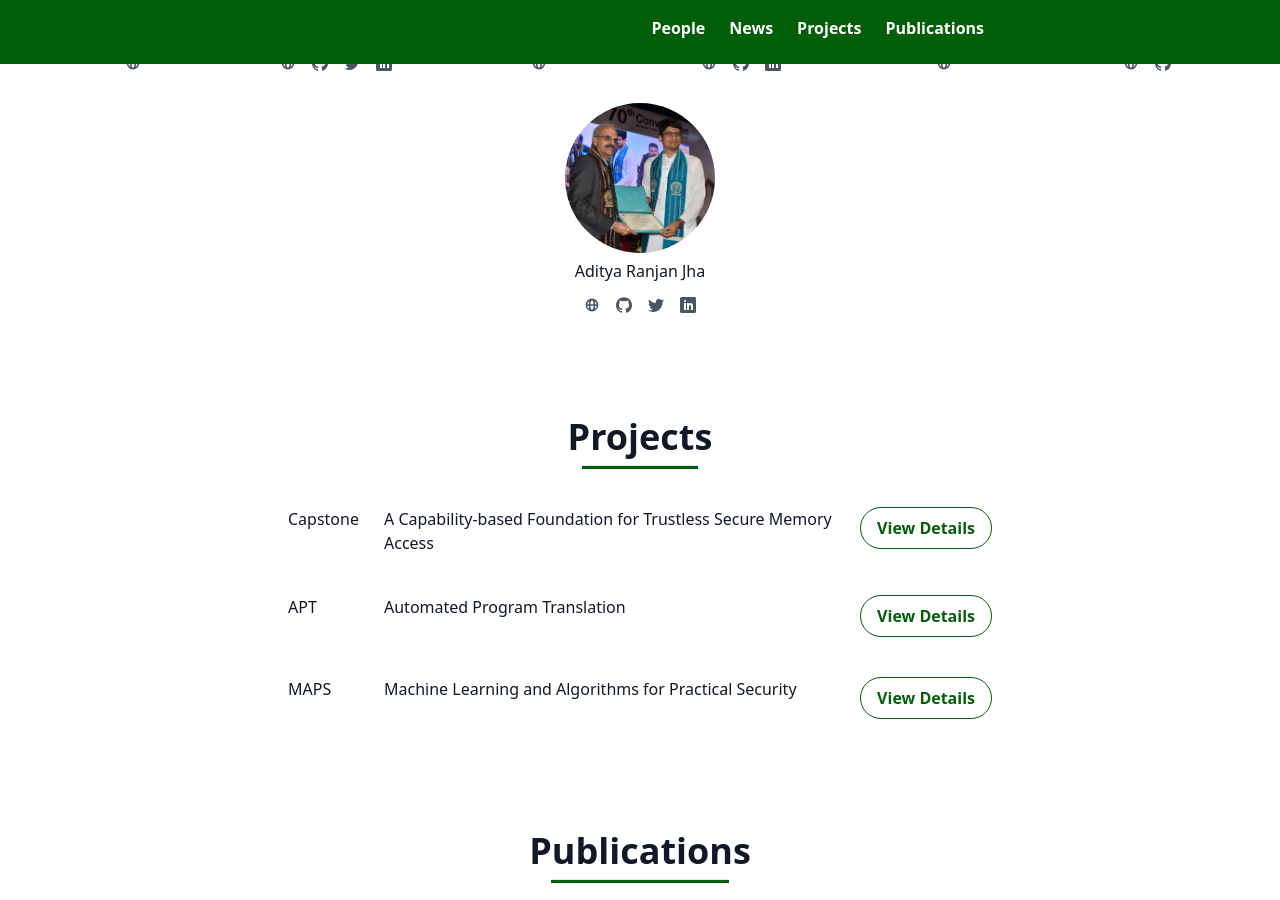
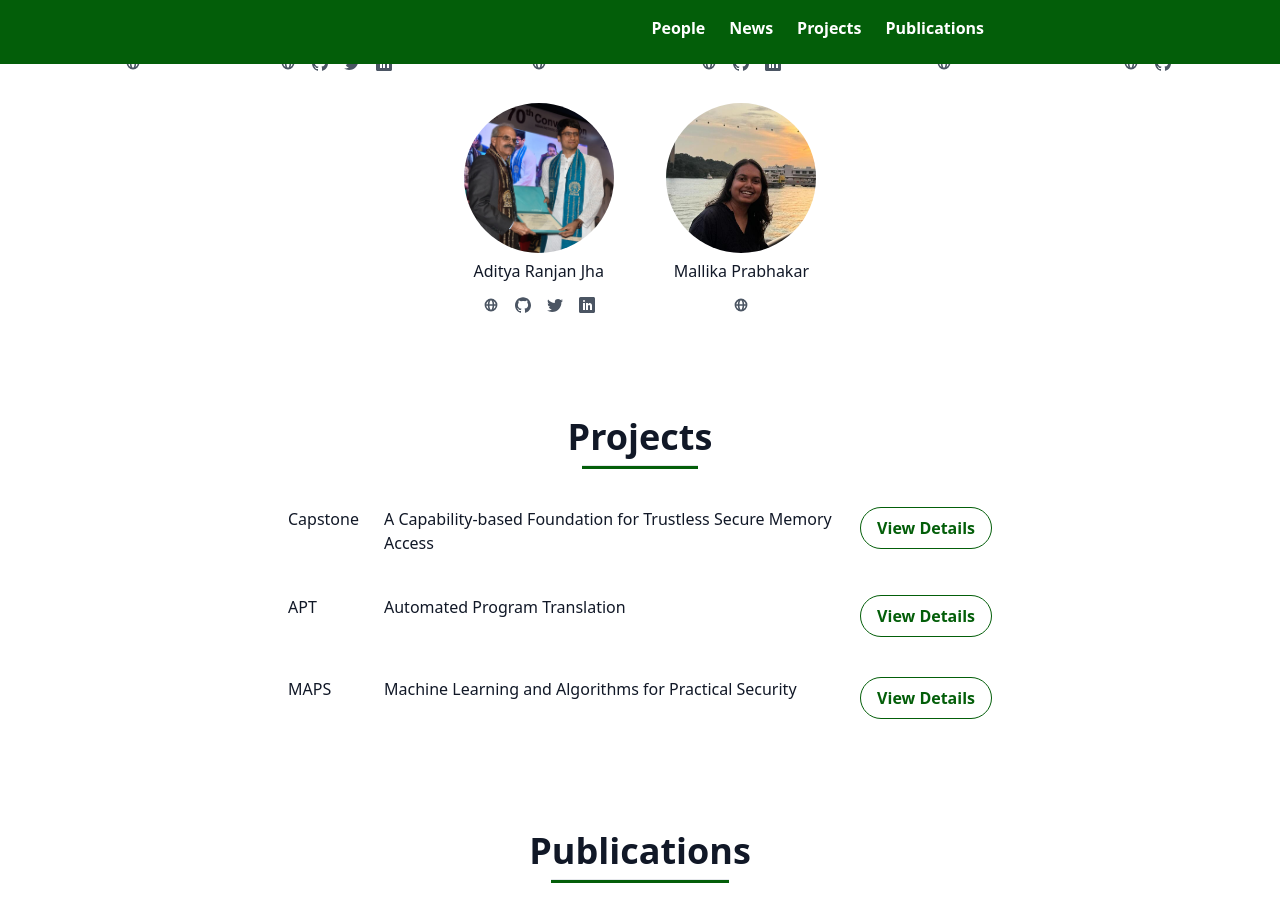
Before and after one commit to kisp-nus/kisp-nus.github.io, a Jekyll site: the page built from onepage/index.html, in a window 1280 px wide and 900 px high, scrolled down 3364 px. Built offline with Jekyll 4.4.1, drawn with Linux system fonts in a browser that asks for light colours.

Commit message:
update members

```diff
--- a/_data/onepage/members.yml
+++ b/_data/onepage/members.yml
@@ -56,6 +56,9 @@
       linkedin: https://www.linkedin.com/in/adi4comp/
       twitter: https://twitter.com/adi4comp
 
+    - name: Mallika Prabhakar
+      image: ./assets/people/member_mallika.png
+
 # - kind: alumni
 #   members:
 #     - name: Teodora Baluta
```
Also changed, not shown: onepage/assets/people/member_mallika.png (added).
